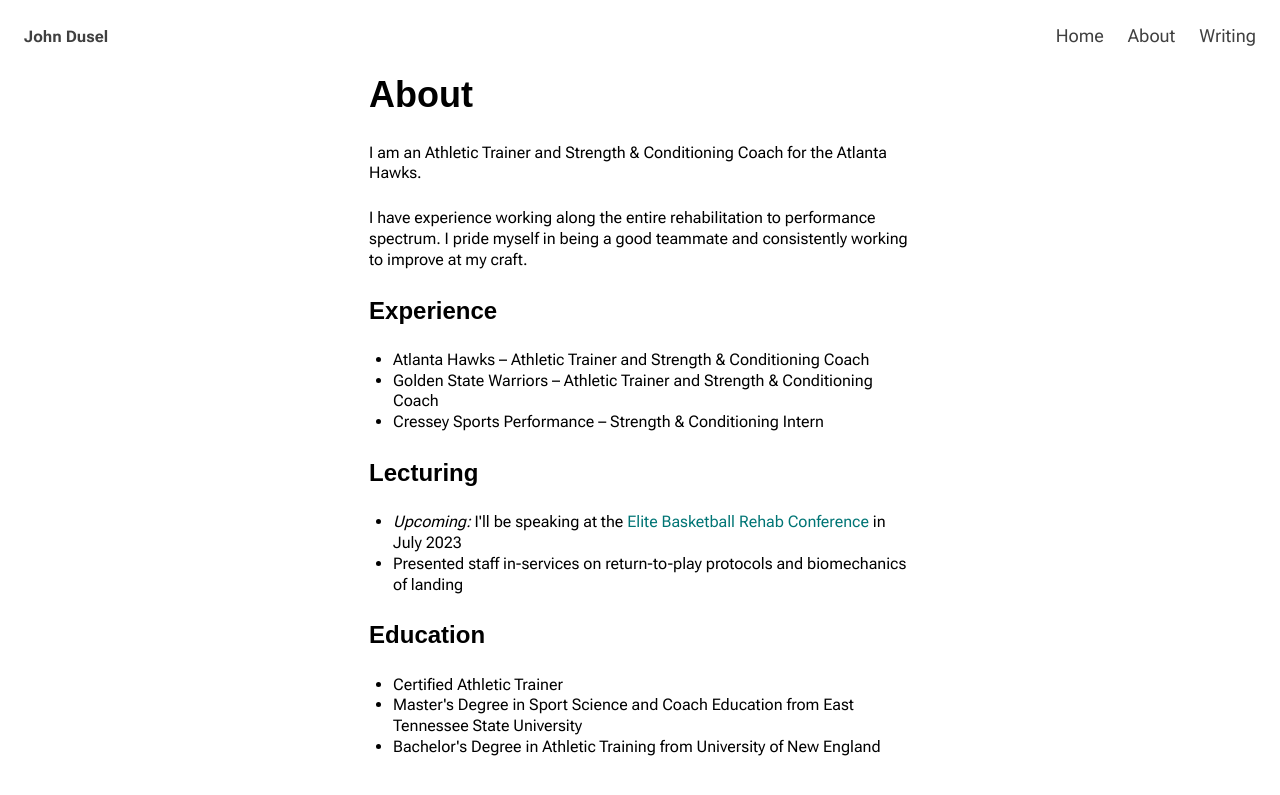
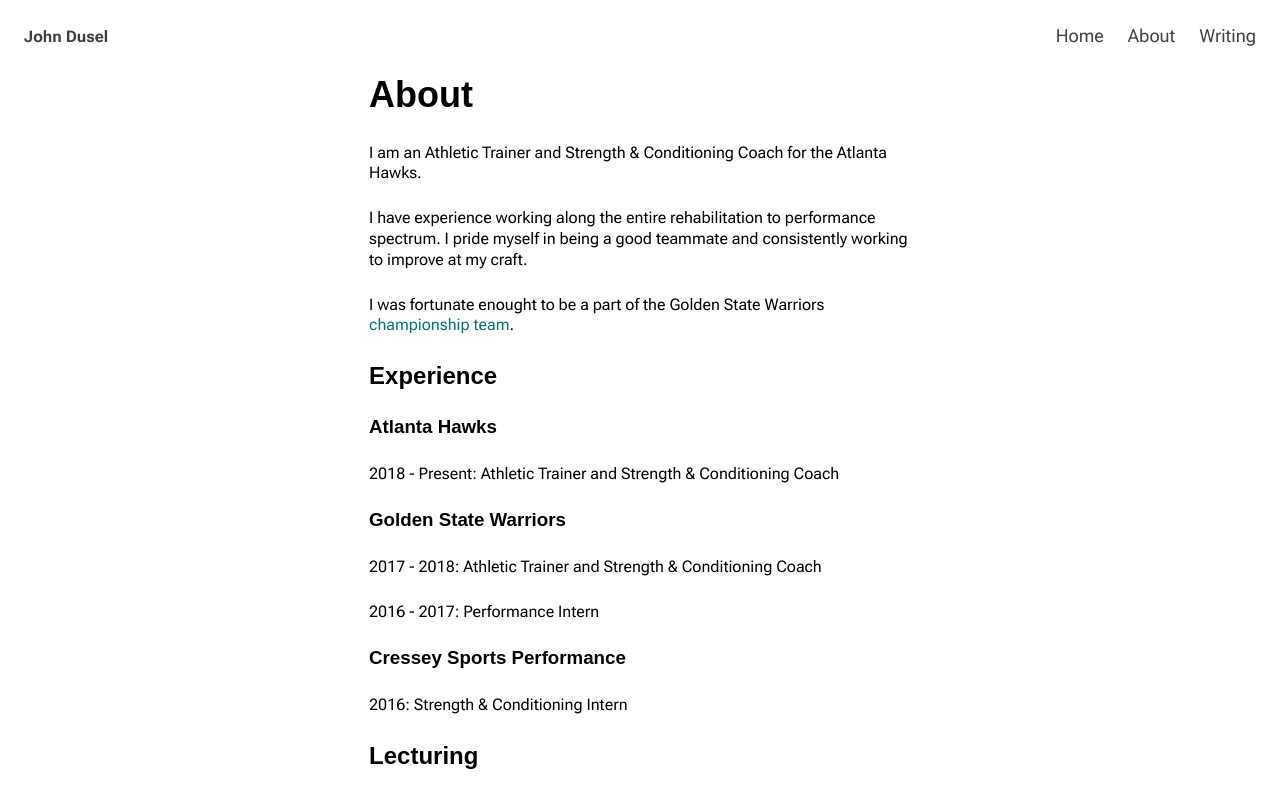
Before and after one commit to lancegoyke/johndusel.com, a Next.js app in the folder frontend/: page /about in a window 1280 px wide. Shown: the top 795 px of the page. Built offline with nearby package versions, Linux system fonts and the light colour scheme.

Commit message:
update About page

```diff
--- a/frontend/src/pages/about.tsx
+++ b/frontend/src/pages/about.tsx
@@ -16,7 +16,7 @@
         <link rel="icon" href="/favicon.ico" />
       </Head>
       <Navbar />
-      <main>
+      <main id="about">
         <div>
           <div className="center">
             <div className="stack-recursive">
@@ -31,26 +31,40 @@
                   performance spectrum. I pride myself in being a good teammate
                   and consistently working to improve at my craft.
                 </p>
+                <p>
+                  I was fortunate enought to be a part of the Golden State
+                  Warriors{" "}
+                  <Link href="https://twitter.com/ATLHawks/status/1062539016992579584/photo/1">
+                    championship team
+                  </Link>
+                  .
+                </p>
               </section>
 
-              <section>
+              <section id="experience">
                 <h2>Experience</h2>
-                <ul>
-                  <li>
-                    Atlanta Hawks – Athletic Trainer and Strength & Conditioning
+                <article>
+                  <h3>Atlanta Hawks</h3>
+                  <p>
+                    2018 - Present: Athletic Trainer and Strength & Conditioning
                     Coach
-                  </li>
-                  <li>
-                    Golden State Warriors – Athletic Trainer and Strength &
-                    Conditioning Coach
-                  </li>
-                  <li>
-                    Cressey Sports Performance – Strength & Conditioning Intern
-                  </li>
-                </ul>
+                  </p>
+                </article>
+                <article>
+                  <h3>Golden State Warriors</h3>
+                  <p>
+                    2017 - 2018: Athletic Trainer and Strength & Conditioning
+                    Coach
+                  </p>
+                  <p>2016 - 2017: Performance Intern</p>
+                </article>
+                <article>
+                  <h3>Cressey Sports Performance</h3>
+                  <p>2016: Strength & Conditioning Intern</p>
+                </article>
               </section>
 
-              <section>
+              <section id="lecturing">
                 <h2>Lecturing</h2>
                 <ul>
                   <li>
@@ -67,7 +81,7 @@
                 </ul>
               </section>
 
-              <section>
+              <section id="education">
                 <h2>Education</h2>
                 <ul>
                   <li>Certified Athletic Trainer</li>
```
